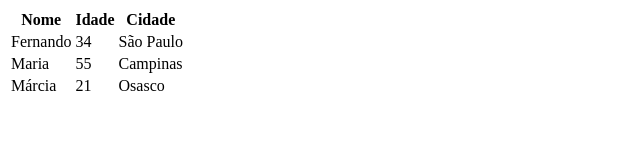
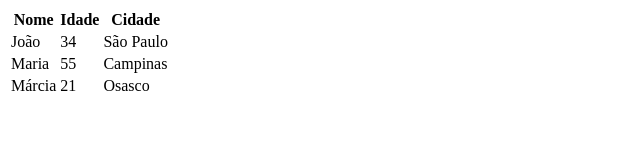
Before and after one commit to jadielsonsouza/aula-tabela, a plain HTML site: page index.html in a window 1280 px wide. Shown: the whole page, without its empty margins (0-640 px from the left). Drawn offline with Linux system fonts and the light colour scheme.

Commit message:
alterei o nome da tabel de Fernando para Joao

```diff
--- a/index.html
+++ b/index.html
@@ -18,7 +18,7 @@
 
         <tbody>
             <tr>
-                <td>Fernando</td>
+                <td>João</td>
                 <td>34</td>
                 <td>São Paulo</td>
             </tr>
```
